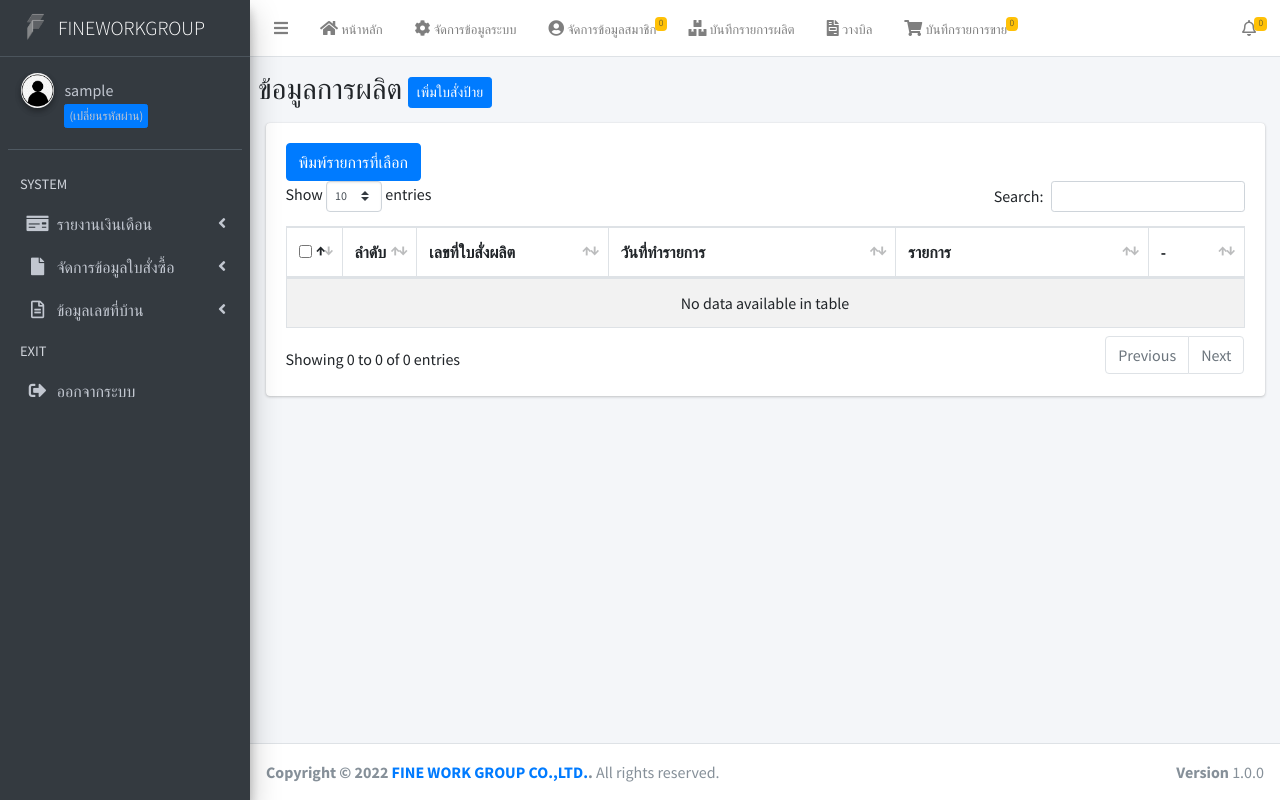
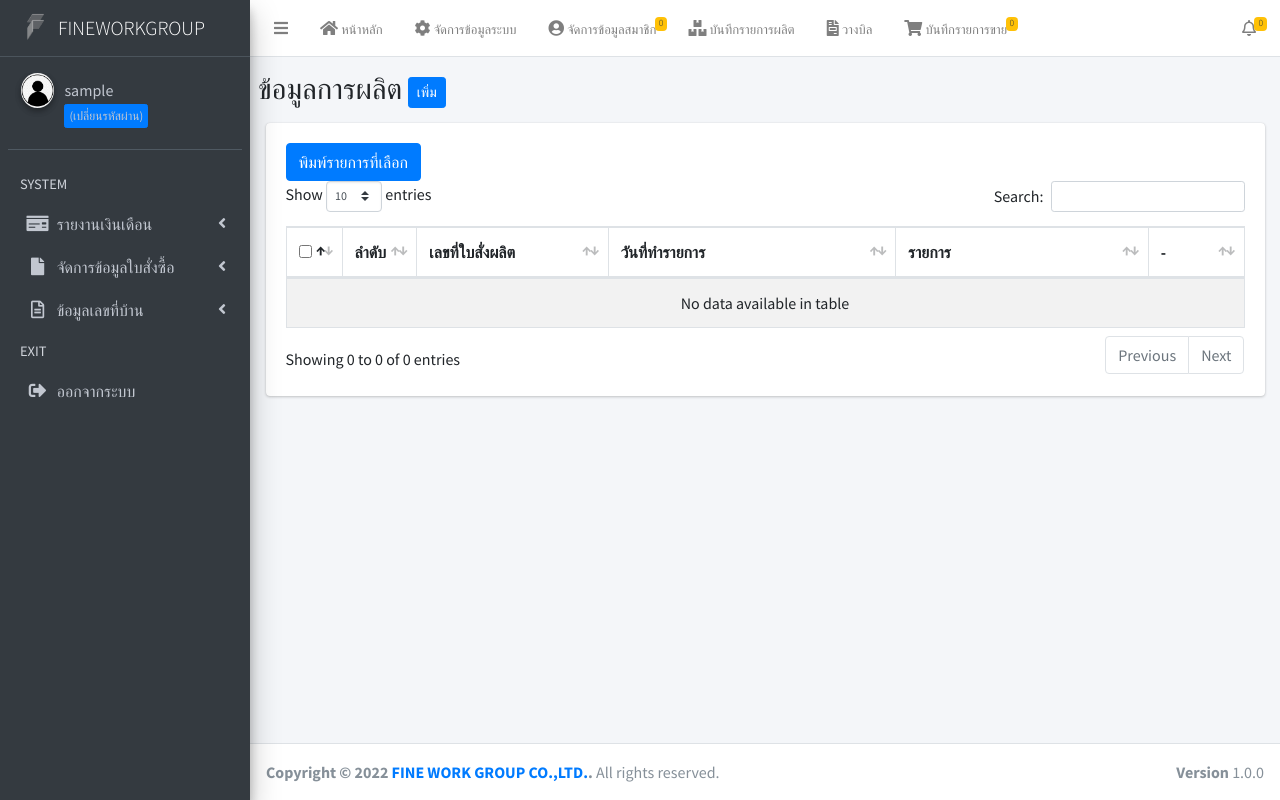
Before and after one commit to Antace/fwgproject, a PHP site: page /admin/order.php in a window 1280 px wide. Run offline with PHP 8.4, Linux system fonts and the light colour scheme; the visitor is signed in with stand-in values (Sample User, id 1); data that the repository does not hold is empty; some libraries are stand-ins or nearby versions.

Commit message:
Update order.php

```diff
--- a/admin/order.php
+++ b/admin/order.php
@@ -8,7 +8,7 @@
       <section class="content-header">
         <h1>
         <i class="glyphicon glyphicon-check hidden-xs"></i> <span class="hidden-xs">ข้อมูลการผลิต</span>
-        <a href="order_form_add.php" class="btn btn-primary btn-sm">เพิ่มใบสั่งป้าย</a>
+        <a href="order_form_add.php" class="btn btn-primary btn-sm">เพิ่ม</a>
         </h1>
       </section>
       <section class="content">
```
